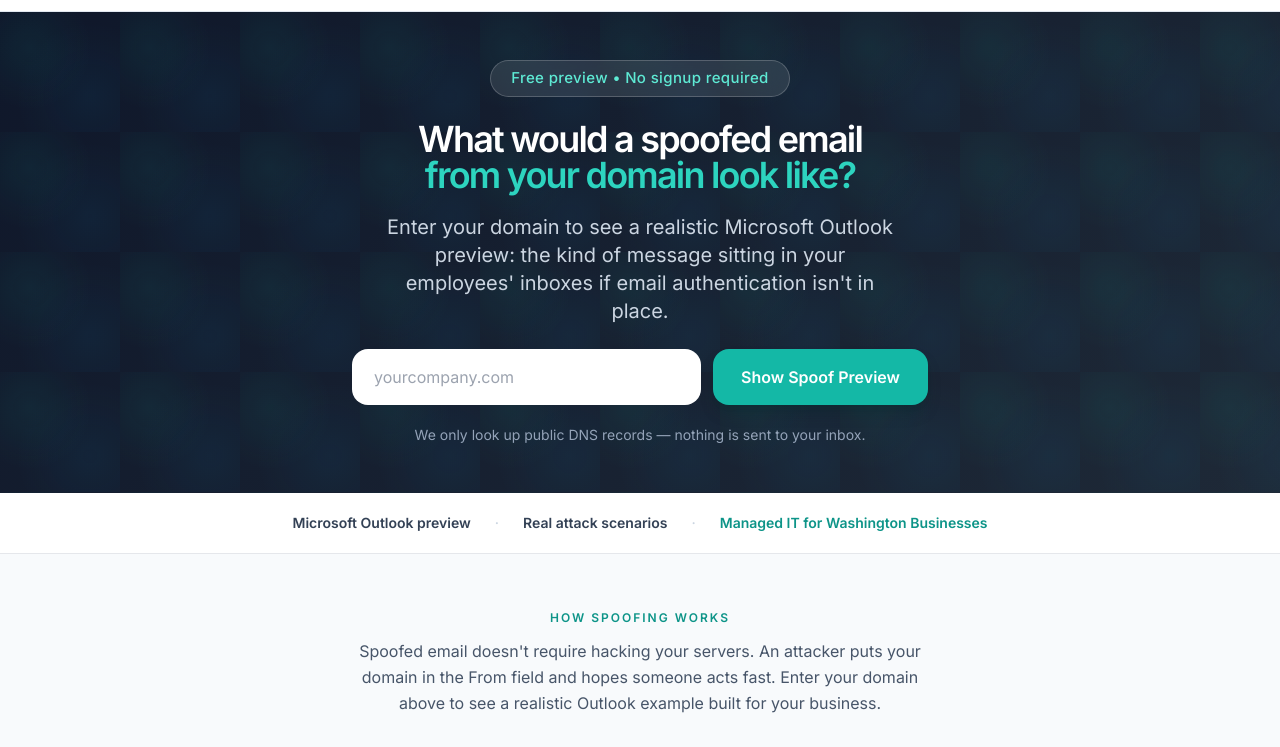
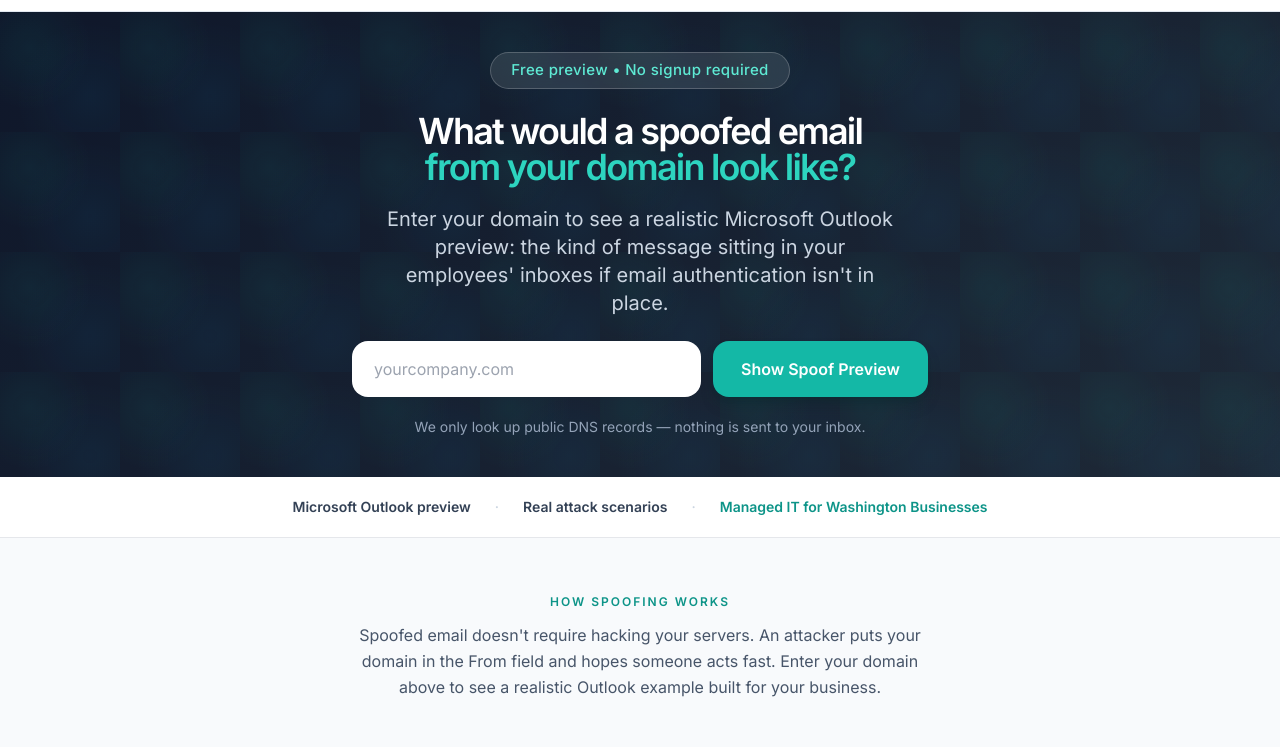
Before and after one commit to greglepage/spoof, a website: page index.html in a window 1280 px wide. Shown: the part 53-800 px from the top of the page. Drawn offline with nearby package versions, Linux system fonts and the light colour scheme.

Commit message:
Match main site hero padding with equal py-8 md:py-10.

```diff
--- a/index.html
+++ b/index.html
@@ -195,7 +195,7 @@
   <div id="site-nav"></div>
 
   <!-- HERO -->
-  <header class="hero-bg text-white pt-10 pb-10 md:pt-12 md:pb-12 relative overflow-hidden">
+  <header class="hero-bg text-white py-8 md:py-10 relative overflow-hidden">
     <div class="network-pattern absolute inset-0"></div>
 
     <div class="max-w-4xl mx-auto page-x relative">
```
